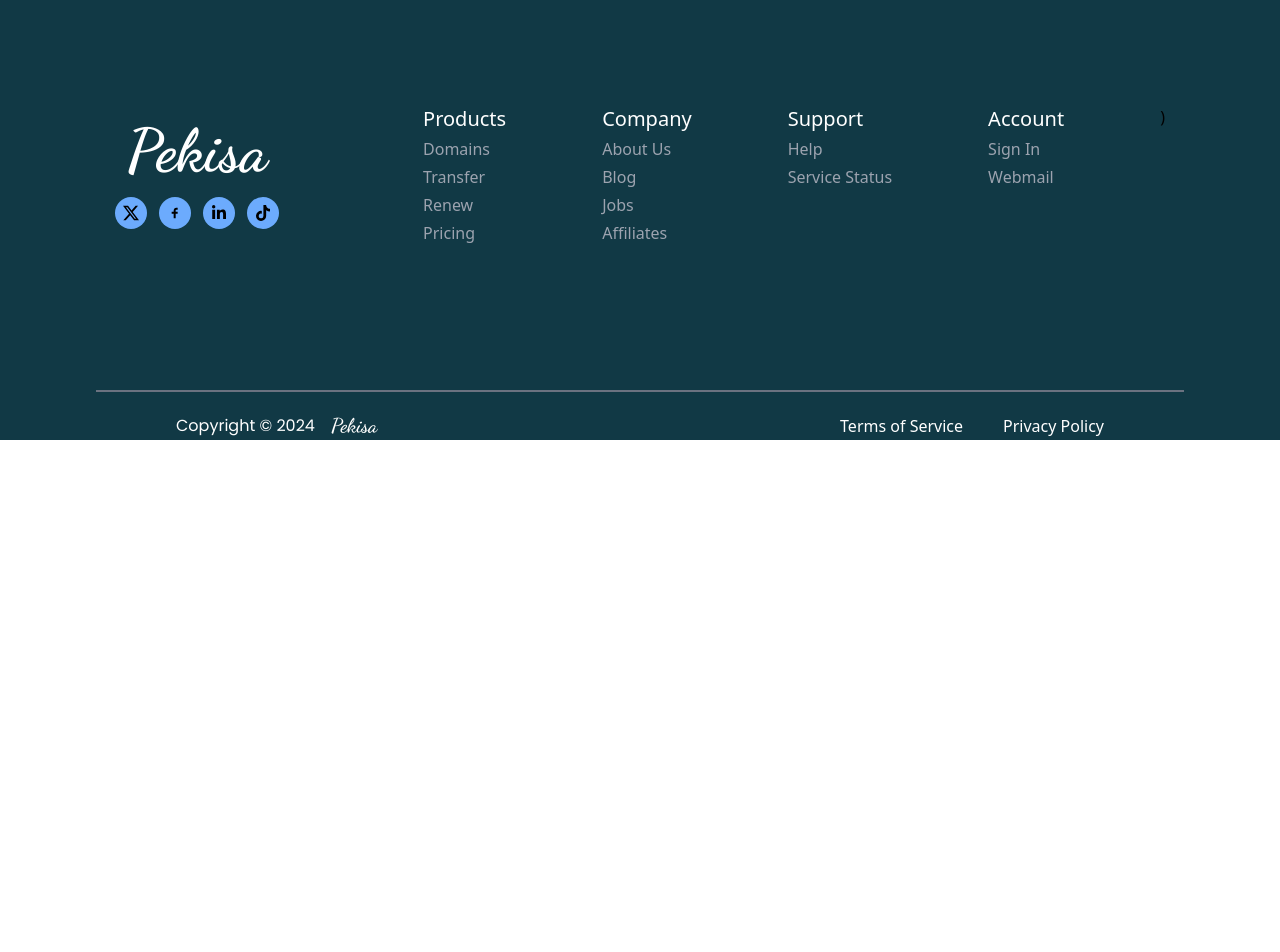
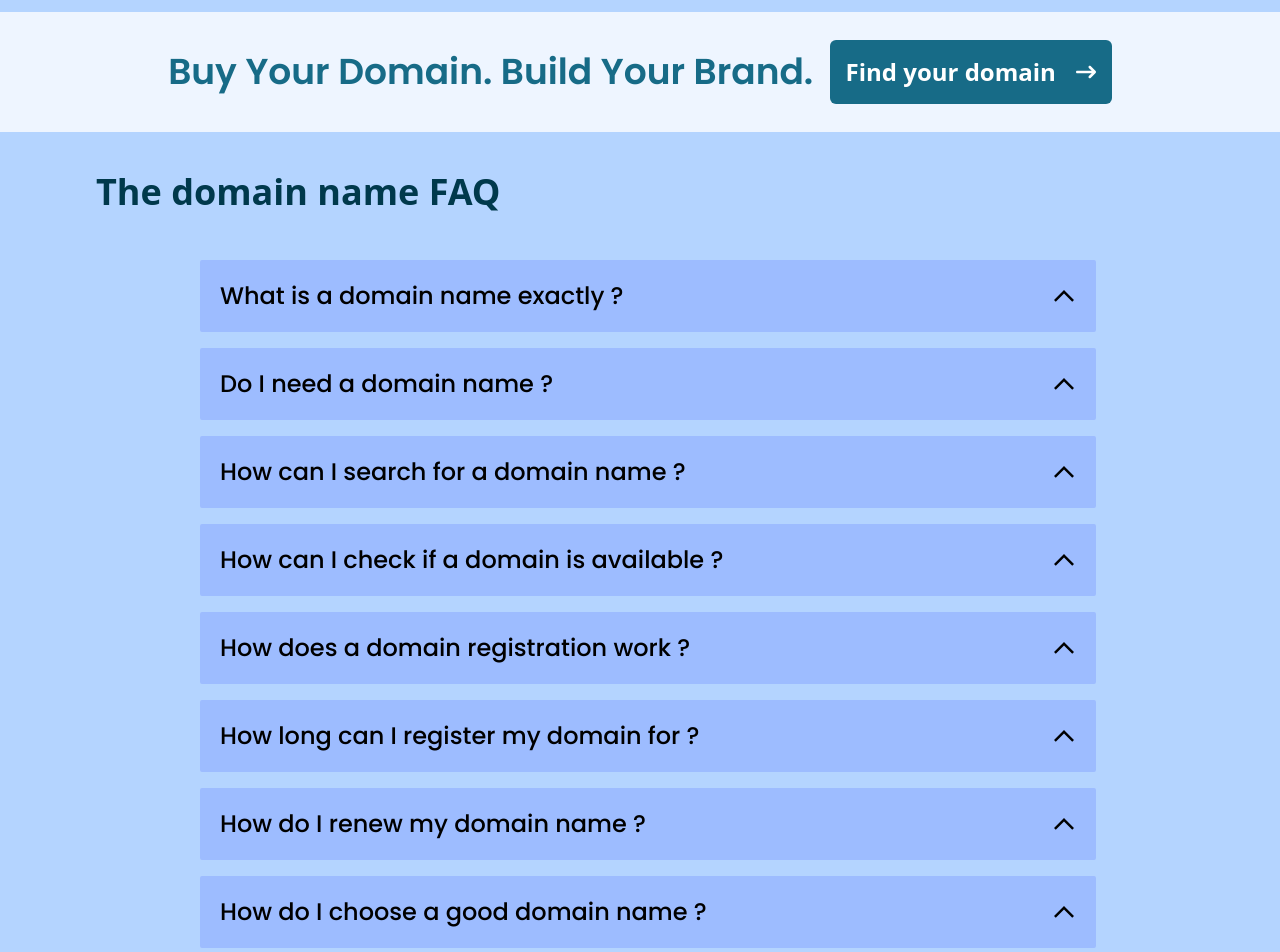
Before and after one commit to MuhammadZohaib28/Pekisa, a React (Vite) app: page / in a window 1280 px wide. Shown: the part 1640-2592 px from the top of the page. Before the commit the page ends 2080 px from the top, so only its background shows below. Built offline with nearby package versions, Linux system fonts and the light colour scheme.

Commit message:
home page completed

```diff
--- a/src/App.jsx
+++ b/src/App.jsx
@@ -3,6 +3,8 @@ import Navbar from './components/Navbar'
 import HeroSection from './components/HeroSection'
 import GetStarted from './components/GetStarted'
 import BrandShine from './components/BrandShine'
+import BuyDomain from './components/BuyDomain'
+import Faq from './components/Faq'
 
 const App = () => {
   return (
@@ -10,6 +12,8 @@ const App = () => {
       <HeroSection />
       <GetStarted />
       <BrandShine />
+      <BuyDomain />
+      <Faq />
     </div>
   )
 }
--- /dev/null
+++ b/src/components/Accordion.jsx
@@ -0,0 +1,39 @@
+import React, { useState } from "react";
+import { MdArrowForwardIos } from "react-icons/md";
+const Accordion = ({ question, answer }) => {
+  const [isOpen, setIsOpen] = useState(false);
+
+  const handleAnswer = () => {
+    setIsOpen(!isOpen);
+  };
+
+  return (
+    <div className="flex flex-col justify-between items-start pl-24 pr-24 bg-[#B4D4FF]">
+      <div className="flex justify-between items-center gap-5 m-2 p-5 bg-[#9dbcff] w-full rounded-sm ">
+        <h1 className="font-poppins font-medium text-2xl">{question}</h1>
+        <span onClick={handleAnswer} className="cursor-pointer">
+          {isOpen ? (
+            <MdArrowForwardIos className="rotate-90 text-2xl transition-transform duration-300 " />
+          ) : (
+            <MdArrowForwardIos className="-rotate-90 text-2xl transition-transform duration-300 " />
+          )}
+        </span>
+      </div>
+      <div>
+        {isOpen ? (
+          <div
+            className={`overflow-hidden transition-all duration-300 ease-in-out  font-poppins w-full m-2 bg-[#d9e6ff] rounded-sm font-normal items-start text-start  p-4 text-gray-700 ${
+              isOpen ? "opacity-100 " : "opacity-0"
+            }`}
+          >
+            {answer}
+          </div>
+        ) : (
+          ""
+        )}
+      </div>
+    </div>
+  );
+};
+
+export default Accordion;
--- a/src/components/BrandShine.jsx
+++ b/src/components/BrandShine.jsx
@@ -30,7 +30,7 @@ const BrandShine = () => {
     },
   ];
   return (
-    <div className="flex justify-around items-start h-screen pt-28  pl-24 pr-24 gap-28 bg-[#B4D4FF]">
+    <div className="flex justify-around items-start pb-28  pt-28 pl-24 pr-24 gap-28 bg-[#B4D4FF]">
       <div className="flex flex-col items-start gap-10 justify-between flex-1">
         <h1 className="font-poppins text-5xl font-semibold capitalize ">
           Products that help your brand shine
@@ -42,7 +42,7 @@ const BrandShine = () => {
         </p>
       </div>
 
-      <div className="flex flex-col items-center gap-14 flex-1">
+      <div className="flex flex-col items-center gap-20  flex-1">
         {productsData.map((product, index) => (
           <div
             className="flex justify-between items-start gap-8 bg-white border-2 border-gray-400 rounded-md p-4"
@@ -54,7 +54,7 @@ const BrandShine = () => {
                 <h1 className="font-poppins text-2xl text-gray-800 font-semibold">
                   {product.title}{" "}
                 </h1>
-                <FaArrowRightLong className="text-xl"/>
+                <FaArrowRightLong className="text-xl" />
               </Link>
               <p className="font-poppins">{product.description}</p>
             </div>
--- /dev/null
+++ b/src/components/BuyDomain.jsx
@@ -0,0 +1,47 @@
+// import React from "react";
+// import { Link } from "react-router-dom";
+// import { FaArrowRightLong } from "react-icons/fa6";
+
+// const BuyDomain = () => {
+//   return (
+//     <div className="bg-[#EEF5FF] flex justify-around items-center p-7 pl-40 pr-40">
+//       <h1 className="font-poppins font-extrabold text-4xl capitalize text-[#176B87]">
+//         Buy your domain. Build your brand.
+//       </h1>
+//       <Link
+//         to={"/domains"}
+//         className="flex items-center gap-5 text-white text-2xl font-semibold bg-[#176B87] p-4 rounded-md"
+//       >
+//         <span>Find your domain</span>
+//         <FaArrowRightLong className="text-xl" />
+//       </Link>
+//     </div>
+//   );
+// };
+
+// export default BuyDomain;
+
+import React from "react";
+import { Link } from "react-router-dom";
+import { FaArrowRightLong } from "react-icons/fa6";
+
+const BuyDomain = () => {
+  return (
+    <div className="bg-[#EEF5FF] flex justify-around items-center p-7 pl-40 pr-40">
+      <h1 className="font-poppins font-extrabold text-4xl capitalize text-[#176B87]">
+        Buy your domain. Build your brand.
+      </h1>
+      <Link
+        to={"/domains"}
+        className="flex group transition-transform duration-500 items-center gap-5 text-white text-2xl font-semibold bg-[#176B87] p-4 rounded-md "
+      >
+        <span>Find your domain</span>
+        <div className="transition-transform duration-500  group-hover:translate-x-2">
+          <FaArrowRightLong className="text-xl" />
+        </div>
+      </Link>
+    </div>
+  );
+};
+
+export default BuyDomain;
--- /dev/null
+++ b/src/components/Faq.jsx
@@ -0,0 +1,65 @@
+import React from "react";
+import Accordion from "./Accordion";
+
+const Faq = () => {
+  const faq = [
+    {
+      question: "What is a domain name exactly ?",
+      answer:
+        "A domain name is an identifier for a website, similar to how a postal address is an identifier for a house or apartment. When you type a domain name into your browser, it takes you to the website associated with that domain. All domain names have at least two parts: a “top-level domain” and a “second-level” domain. Let’s use the example hover.com. Here, the top-level domain is the string of characters to the right of the dot, so “.com.” The second-level domain is the string of characters to the left of the dot, so “hover.”  It’s also fairly common for domain names to include a third-level domain. Take, for example, help.hover.com. “Help” is the third-level domain in this example. This domain name will take you to Hover’s help center. ",
+    },
+    {
+      question: "Do I need a domain name ?",
+      answer:
+        "If you want to build a professional-looking web presence, yes! Every website on the Internet is associated with a domain name. Some web presence providers might offer you the option to use a subdirectory of their domain name for your website. That might look something like, theircompany.com/yourname. This works, but it’s more professional to have your own domain name. Plus, by using your own domain name, you’re building your brand right away and giving your audience a URL where they know they can always find you. Some people who aren’t ready for a website choose to forward their domain name to their social media page or youtube channel. Again, the advantage here is that you’re giving your audience a memorable address where they know they can find you online. When you’re ready to launch your website, you can point your domain to your new site in a few clicks!",
+    },
+    {
+      question: "How can I search for a domain name ?",
+      answer:
+        "Searching for a domain name is super easy. Scroll up to the search box at the top of this page and type in a domain name you’re interested in. We’ll let you know if that one is available and present you with relevant alternatives.",
+    },
+    {
+      question: "How can I check if a domain is available ?",
+      answer:
+        "Simply type the domain into the search box at the top of this page. In the search results, we’ll tell you whether the domain you’ve entered is available. If it’s not, we’ll present you with relevant alternatives. In some cases, you may be able to purchase an unavailable domain from its current owner.",
+    },
+    {
+      question: "How does a domain registration work ?",
+      answer:
+        "Domain registrations work similarly to property rentals. You’re effectively claiming the domain as your own for a certain period of time. In most cases, when you register your domain, you’re given the option to register it for a period of 1-10 years. Once you’ve registered the domain, you can continue to renew it year after year, holding onto it indefinitely. Registering a domain is super easy. To get started, simply type the domain you wish to register into the search bar at the top of this page.",
+    },
+    {
+      question: "How long can I register my domain for ?",
+      answer:
+        "Most domain names can be registered for 1-10 years. But you can hold onto your domain name indefinitely by renewing it. Many people initially purchase a 1-year registration and then turn on auto-renew, so when a year has passed, their domain name renews automatically, and they’re charged for an additional year of registration.",
+    },
+    {
+      question: "How do I renew my domain name ?",
+      answer:
+        "If you’ve registered your domain with Hover, simply follow the steps found here: https://www.hover.com/renew. If your domain is registered with another provider, they should have similar steps available on their website. If you’re frustrated with your current provider, and like the sound of simple tools and helpful customer support, you can transfer your domain to Pekisa: https://www.example.com/transfer-in.",
+    },
+    {
+      question: "How do I choose a good domain name ?",
+      answer:
+        "Your domain name is an incredibly important asset. You’ll want it to be concise, meaningful, and easy to type, remember, and say. If your domain name is for your business or side hustle, it's often best to turn your brand name into your domain name. If your .COM is taken, don't fret. There are tons of other domain extension options, like .CO, .BIZ, .SHOP and hundreds more. If your domain is for your personal brand or portfolio website, you might choose to turn your first and last name into your domain name. You can explore relevant domain extensions like ME, .STUDI, .PHOTOGRAPHY—whatever makes sense for you!",
+    },
+    {
+      question: "Which domain extension should I choose ?",
+      answer:
+        "Domain extensions are all neutral in the eyes of Google. A domain ending in .COM has no SEO advantage over a domain ending in .ART. If your brand is traditional or corporate, you might choose .COM or .ORG. If you’re open to different options, there are hundreds to explore, including niche-specific ones. For example, you might showcase your creativity on a .DESIGN or .ART domain name or choose .STORE to showcase your e-commerce business. Hover has over 300 domain extensions (also known as top-Level domains) to choose from.",
+    },
+  ];
+
+  return (
+    <div className=" pl-24 pr-24 p-10 bg-[#B4D4FF]">
+      <h1 className="text-4xl font-bold text-[#00394c] mb-10">
+        The domain name FAQ
+      </h1>
+      {faq.map((item, index) => (
+        <Accordion key={index} question={item.question} answer={item.answer} />
+      ))}
+    </div>
+  );
+};
+
+export default Faq;
--- a/src/components/GetStarted.jsx
+++ b/src/components/GetStarted.jsx
@@ -3,7 +3,7 @@ import React from "react";
 const GetStarted = () => {
   return (
     <div className="flex justify-around items-center p-5 pl-24 pr-24">
-      <h1 className="text-[#0B60B0] font-poppins font-semibold text-2xl ">
+      <h1 className="text-[#176B87] font-poppins font-semibold text-2xl ">
         Turn your name into your email address with Hover Realnames
       </h1>
       <button className="bg-[#176B87] p-3 rounded-sm  text-white font-poppins font-bold text-2xl">
```
